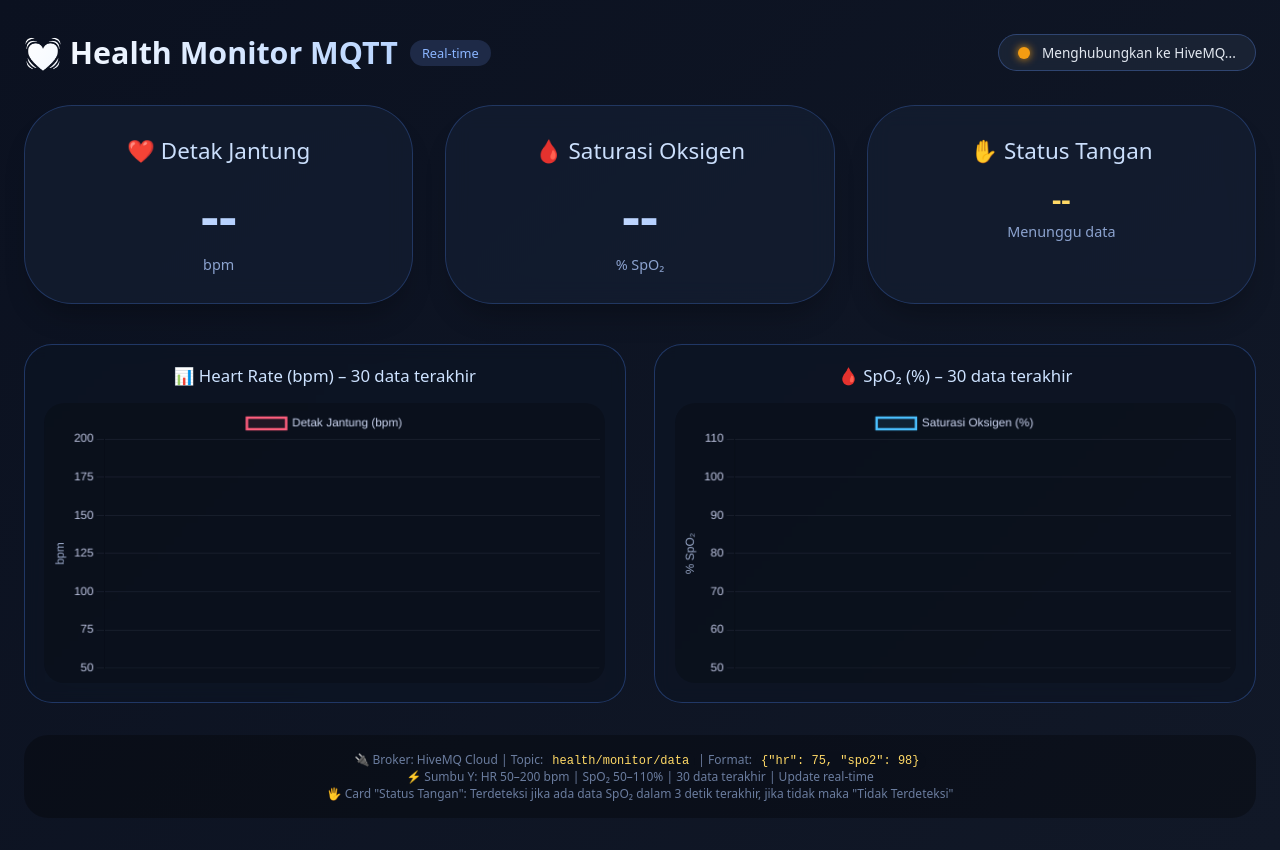
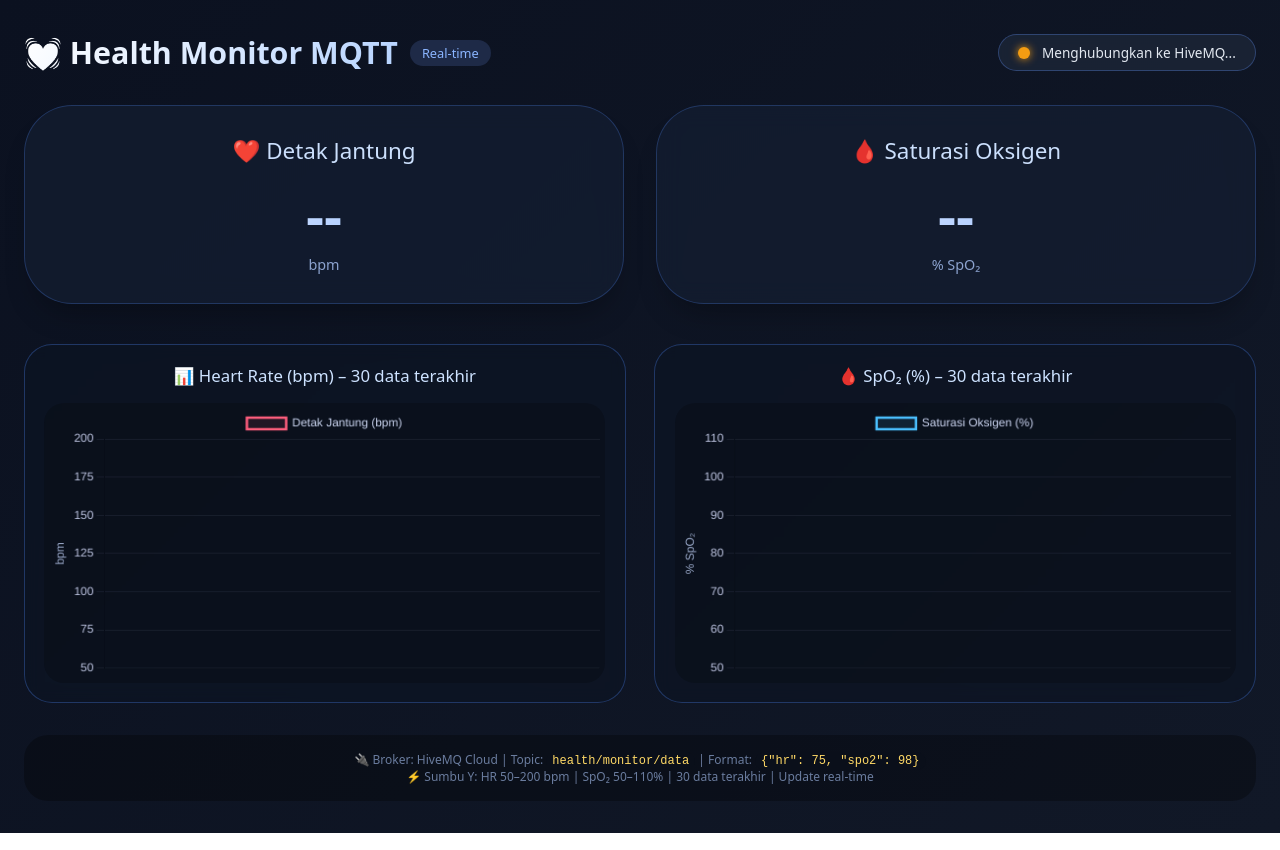
Before and after one commit to ibnulmu/semhas_heart-rate, a plain HTML site: page index.html in a window 1280 px wide. Drawn offline with nearby package versions, Linux system fonts and the light colour scheme; a script that the page names is missing.

Commit message:
Update index.html

```diff
--- a/index.html
+++ b/index.html
@@ -3,7 +3,7 @@
 <head>
   <meta charset="UTF-8">
   <meta name="viewport" content="width=device-width, initial-scale=1.0, user-scalable=yes">
-  <title>Health Monitor MQTT | HR, SpO₂ & Deteksi Tangan</title>
+  <title>Health Monitor MQTT | Dua Grafik HR & SpO₂</title>
   <script src="https://cdn.jsdelivr.net/npm/chart.js@4.4.0/dist/chart.umd.min.js"></script>
   <script src="https://unpkg.com/mqtt@5.0.0/dist/mqtt.min.js"></script>
   <link rel="stylesheet" href="style.css">
@@ -19,7 +19,6 @@
     </div>
   </div>
 
-  <!-- TIGA CARD -->
   <div class="cards">
     <div class="card heart">
       <h2>❤️ Detak Jantung</h2>
@@ -30,11 +29,6 @@
       <h2>🩸 Saturasi Oksigen</h2>
       <div class="value" id="spo2">--</div>
       <div class="unit">% SpO₂</div>
-    </div>
-    <div class="card hand">
-      <h2>✋ Status Tangan</h2>
-      <div class="value" id="handStatusValue">--</div>
-      <div class="unit" id="handStatusDesc">Menunggu data</div>
     </div>
   </div>
 
@@ -52,7 +46,6 @@
   <div class="footer-info">
     <p>🔌 Broker: HiveMQ Cloud | Topic: <code>health/monitor/data</code> | Format: <code>{"hr": 75, "spo2": 98}</code></p>
     <p>⚡ Sumbu Y: HR 50–200 bpm | SpO₂ 50–110% | 30 data terakhir | Update real-time</p>
-    <p>🖐️ Card "Status Tangan": Terdeteksi jika ada data SpO₂ dalam 3 detik terakhir, jika tidak maka "Tidak Terdeteksi"</p>
   </div>
 </div>
 
```
